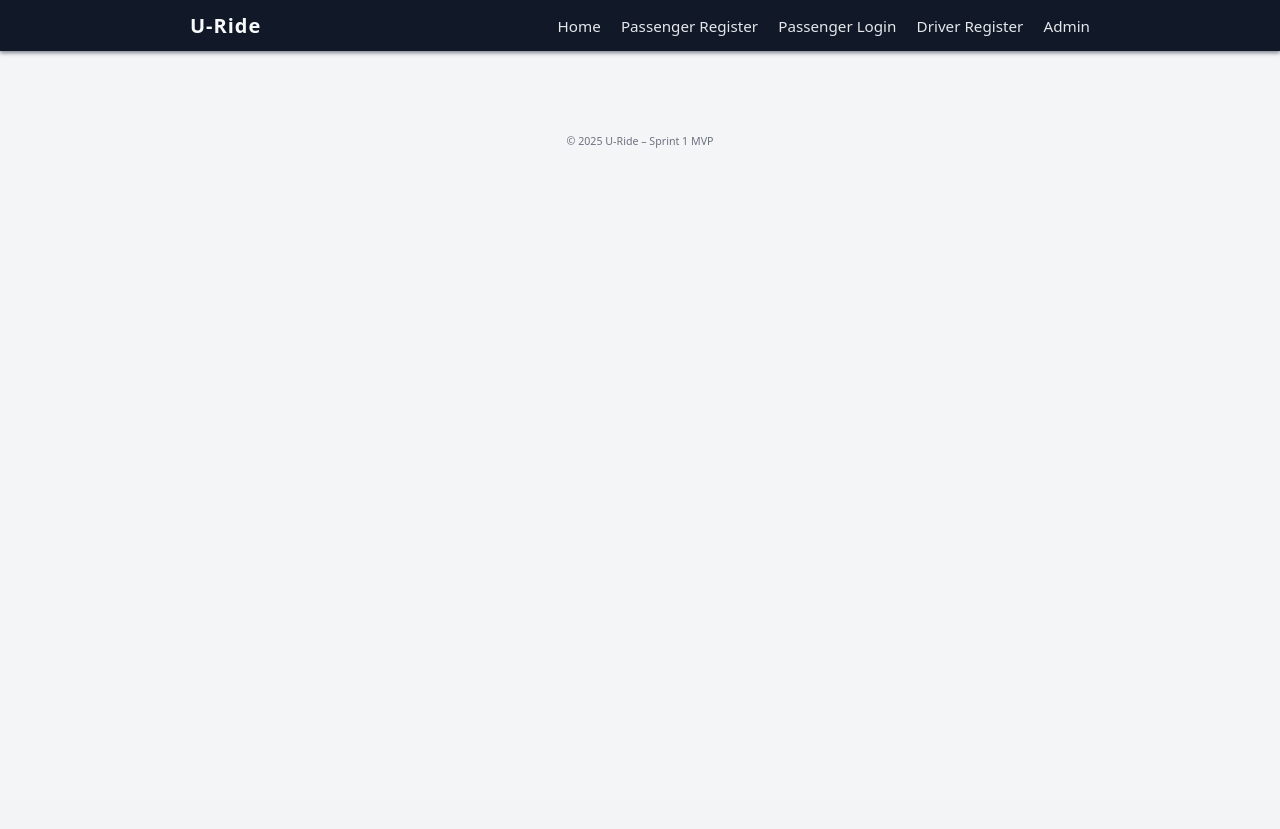
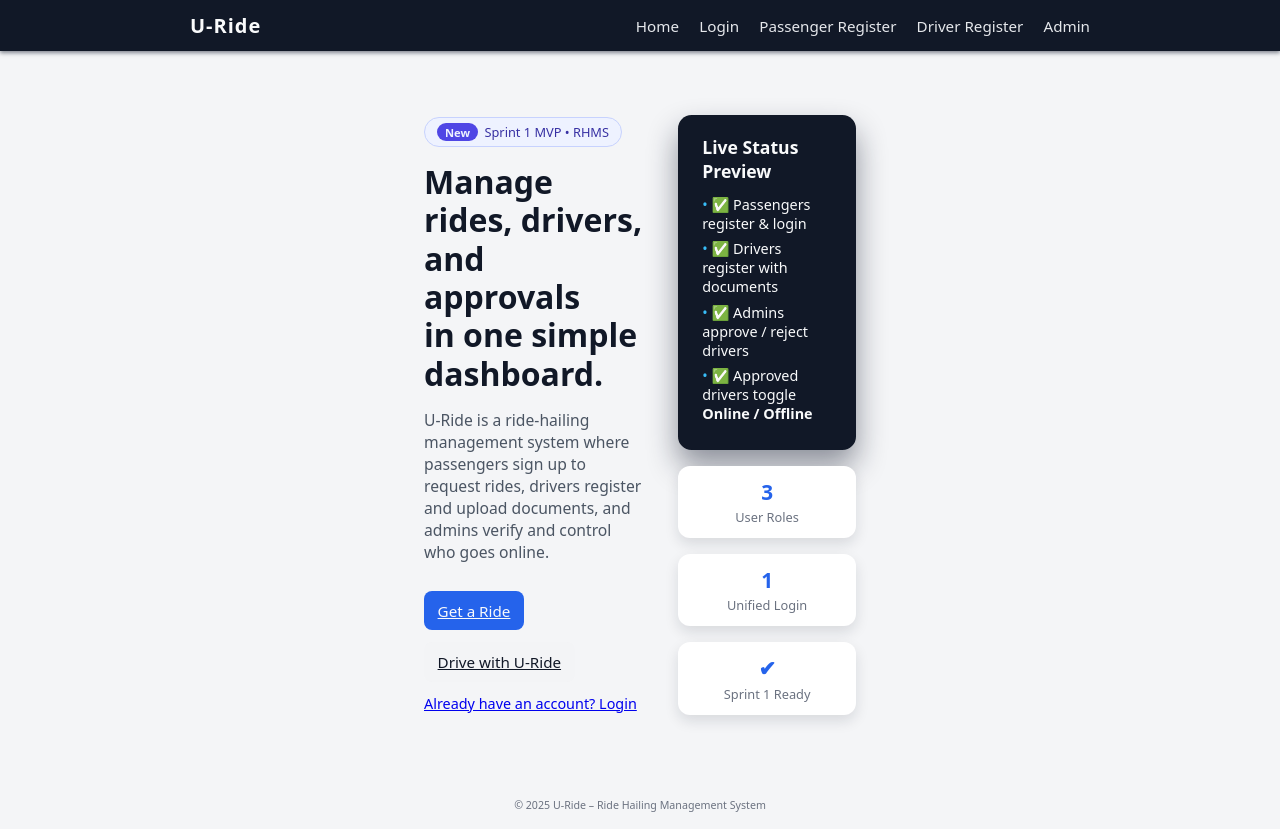
Before and after one commit to 3-bhd/ride-hailing-app-team6, a Flask app: page / in a window 1280 px wide. Before the commit the page ends 148 px from the top, so only its background shows below. Run offline with Flask 3, Linux system fonts and the light colour scheme.

Commit message:
Added the home page and fixing overall glitches

```diff
--- a/app.py
+++ b/app.py
@@ -110,7 +110,7 @@ def save_uploaded_file(file, folder):
 # ===============================
 @app.route("/")
 def home():
-    return render_template("base.html")
+    return render_template("home.html")
 
 
 # Route to serve uploaded files
--- a/static/style.css
+++ b/static/style.css
@@ -195,3 +195,145 @@ input:focus {
     border: 1px solid #fde68a;
     font-size: 0.9rem;
 }
+
+/* ============ HERO / HOME PAGE ============ */
+
+.hero {
+    display: grid;
+    grid-template-columns: minmax(0, 2fr) minmax(0, 1.6fr);
+    gap: 2rem;
+    align-items: center;
+    padding: 2rem 1.5rem;
+}
+
+@media (max-width: 800px) {
+    .hero {
+        grid-template-columns: 1fr;
+    }
+}
+
+.hero-main {
+    display: flex;
+    flex-direction: column;
+    gap: 1rem;
+}
+
+.hero-badge {
+    display: inline-flex;
+    align-items: center;
+    gap: 0.4rem;
+    font-size: 0.8rem;
+    background: #eef2ff;
+    color: #3730a3;
+    padding: 0.3rem 0.75rem;
+    border-radius: 999px;
+    border: 1px solid #c7d2fe;
+    width: fit-content;
+}
+
+.hero-badge span {
+    background: #4f46e5;
+    color: #eef2ff;
+    border-radius: 999px;
+    padding: 0.1rem 0.5rem;
+    font-size: 0.7rem;
+    font-weight: 600;
+}
+
+.hero-title {
+    font-size: 2rem;
+    line-height: 1.2;
+    font-weight: 700;
+    color: #111827;
+}
+
+.hero-text {
+    font-size: 0.98rem;
+    color: #4b5563;
+    max-width: 36rem;
+}
+
+.hero-actions {
+    margin-top: 0.75rem;
+    display: flex;
+    flex-wrap: wrap;
+    gap: 0.75rem;
+    align-items: center;
+}
+
+.btn-secondary {
+    background: #f3f4f6;
+    color: #111827;
+}
+
+.btn-secondary:hover {
+    background: #e5e7eb;
+}
+
+.hero-link {
+    font-size: 0.9rem;
+    text-decoration: underline;
+    cursor: pointer;
+}
+
+.hero-side {
+    display: flex;
+    flex-direction: column;
+    gap: 1rem;
+}
+
+.hero-card {
+    background: #111827;
+    color: #f9fafb;
+    border-radius: 0.85rem;
+    padding: 1.25rem 1.5rem;
+    box-shadow: 0 16px 30px rgba(15, 23, 42, 0.45);
+}
+
+.hero-card h3 {
+    margin-bottom: 0.75rem;
+    font-size: 1.1rem;
+}
+
+.hero-card ul {
+    list-style: none;
+    padding-left: 0;
+    font-size: 0.9rem;
+}
+
+.hero-card li {
+    margin-bottom: 0.4rem;
+}
+
+.hero-card li::before {
+    content: "• ";
+    color: #38bdf8;
+}
+
+.hero-stats {
+    display: flex;
+    gap: 1rem;
+    flex-wrap: wrap;
+}
+
+.stat {
+    flex: 1;
+    min-width: 90px;
+    background: #ffffff;
+    border-radius: 0.75rem;
+    padding: 0.75rem 0.9rem;
+    box-shadow: 0 6px 14px rgba(15, 23, 42, 0.12);
+    text-align: center;
+}
+
+.stat-number {
+    font-size: 1.3rem;
+    font-weight: 700;
+    color: #2563eb;
+}
+
+.stat-label {
+    font-size: 0.8rem;
+    color: #6b7280;
+    margin-top: 0.15rem;
+}
--- a/templates/base.html
+++ b/templates/base.html
@@ -14,10 +14,10 @@
             </div>
             <div class="nav-links">
                 <a href="{{ url_for('home') }}">Home</a>
+                <a href="{{ url_for('passenger_login_page') }}">Login</a>
                 <a href="{{ url_for('passenger_register_page') }}">Passenger Register</a>
-                <a href="{{ url_for('passenger_login_page') }}">Passenger Login</a>
-                <a href="/driver/register">Driver Register</a>
-                <a href="/admin/drivers">Admin</a>
+                <a href="{{ url_for('driver_register_page') }}">Driver Register</a>
+                <a href="{{ url_for('admin_drivers_list') }}">Admin</a>
                 {% if session.get('user_id') %}
                     <a href="{{ url_for('logout') }}" class="logout-link">Logout</a>
                 {% endif %}
@@ -32,7 +32,7 @@
     </main>
 
     <footer class="footer">
-        <small>© 2025 U-Ride – Sprint 1 MVP</small>
+        <small>© 2025 U-Ride – Ride Hailing Management System</small>
     </footer>
 </body>
 </html>
--- /dev/null
+++ b/templates/home.html
@@ -0,0 +1,62 @@
+{% extends "base.html" %}
+
+{% block title %}U-Ride | Ride Hailing System{% endblock %}
+
+{% block content %}
+<div class="hero">
+    <div class="hero-main">
+        <div class="hero-badge">
+            <span>New</span> Sprint 1 MVP • RHMS
+        </div>
+
+        <h1 class="hero-title">
+            Manage rides, drivers, and approvals<br>
+            in one simple dashboard.
+        </h1>
+
+        <p class="hero-text">
+            U-Ride is a ride-hailing management system where passengers sign up to request rides,
+            drivers register and upload documents, and admins verify and control who goes online.
+        </p>
+
+        <div class="hero-actions">
+            <a href="{{ url_for('passenger_register_page') }}" class="btn btn-primary">
+                Get a Ride
+            </a>
+            <a href="{{ url_for('driver_register_page') }}" class="btn btn-secondary">
+                Drive with U-Ride
+            </a>
+            <a href="{{ url_for('passenger_login_page') }}" class="hero-link">
+                Already have an account? Login
+            </a>
+        </div>
+    </div>
+
+    <div class="hero-side">
+        <div class="hero-card">
+            <h3>Live Status Preview</h3>
+            <ul>
+                <li>✅ Passengers register & login</li>
+                <li>✅ Drivers register with documents</li>
+                <li>✅ Admins approve / reject drivers</li>
+                <li>✅ Approved drivers toggle <strong>Online / Offline</strong></li>
+            </ul>
+        </div>
+
+        <div class="hero-stats">
+            <div class="stat">
+                <div class="stat-number">3</div>
+                <div class="stat-label">User Roles</div>
+            </div>
+            <div class="stat">
+                <div class="stat-number">1</div>
+                <div class="stat-label">Unified Login</div>
+            </div>
+            <div class="stat">
+                <div class="stat-number">✔</div>
+                <div class="stat-label">Sprint 1 Ready</div>
+            </div>
+        </div>
+    </div>
+</div>
+{% endblock %}
```
Also changed, not shown: templates/passenger_login.html (+6 -2 lines).
